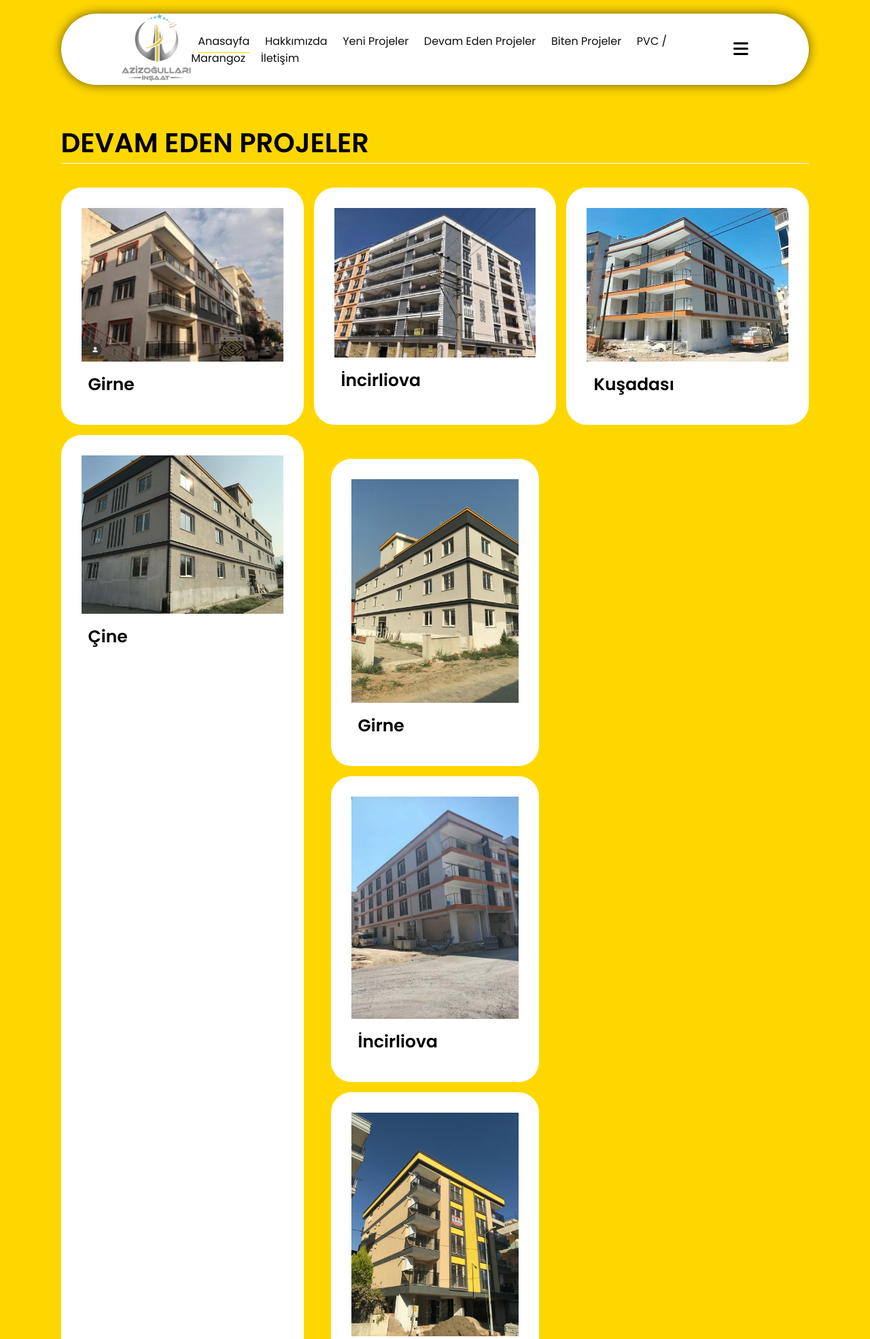
After one commit to ilaydaalacali/proje, a CodeIgniter app: page /proje/main/devam_eden_projeler in a window 1280 px wide. The commit adds this page. Shown: the top 1970 px of the page at 68% size. Run offline with CodeIgniter, Linux system fonts and the light colour scheme.

Commit message:
Navbar sayfaları eklendi

```diff
--- a/application/controllers/Main.php
+++ b/application/controllers/Main.php
@@ -11,5 +11,20 @@
         public function hakkimizda() {
             $this->load->view("hakkımızda");
         }
+        public function yeni_projeler() {
+            $this->load->view("yeni_projeler");
+        }
+        public function devam_eden_projeler() {
+            $this->load->view("devam_eden_projeler");
+        }
+        public function biten_projeler() {
+            $this->load->view("biten_projeler");
+        }
+        public function pvc_marangoz() {
+            $this->load->view("pvc_marangoz");
+        }
+        public function iletisim() {
+            $this->load->view("iletişim");
+        }
     }
 ?>
--- /dev/null
+++ b/application/views/devam_eden_projeler.php
@@ -0,0 +1,101 @@
+<!DOCTYPE html>
+<html lang="tr">
+<head>
+    <meta charset="utf-8">
+    <meta name="viewport" content="width=device-width, initial-scale=1.0">
+    <link rel="stylesheet"
+    href="https://cdnjs.cloudflare.com/ajax/libs/font-awesome/6.4.2/css/all.min.css"
+        integrity="sha512-z3gLpd7yknf1YoNbCzqRKc4qyor8gaKU1qmn+CShxbuBusANI9QpRohGBreCFkKxLhei6S9CQXFEbbKuqLg0DA=="
+        crossorigin="anonymous" referrerpolicy="no-referrer" />
+    <title>Azizoğulları İnşaat</title>
+    <link rel="shortcut icon" href="images/logo.png" type="image/x-icon">
+    <link rel="stylesheet" href="../css/style.css">
+</head>
+<body>
+        <!--! header section start -->
+        <?php $this->load->view("shared_files/_navbar")?>
+        <!--! header section end -->
+                <!--! Projeler section start -->
+    <section class="Projeler">
+        <h1 class="heading"><span>Devam Eden Projeler</span></h1>
+        <div class="box-container">
+           <div class="box">
+            <div class="box-head">
+                <img src="../images/girnemahallesi.jpg" alt="Projeler"/>
+
+                <h3>Girne</h3>
+             </div>
+
+            </div>
+
+        <div class="box">
+            <div class="box-head">
+                <img src="../images/incirliova.jpg"Projeler"/>
+
+                <h3>İncirliova</h3>
+            </div>
+
+        </div>
+        <div class="box">
+            <div class="box-head">
+                <div class="box-head">
+                    <img src="../images/kuşadası.jpg" alt="Projeler"/>
+
+                    <h3>Kuşadası</h3>
+            </div>
+
+        </div>
+
+    </div>
+    <div class="box">
+        <div class="box-head">
+            <img src="../images/çine.jpg" alt="Projeler"/>
+
+            <h3>Çine</h3>
+        </div>
+    </div>
+                   <!--! Projeler section start -->
+                   <section class="Projeler">
+
+        <div class="box-container">
+           <div class="box">
+            <div class="box-head">
+                <img src="../images/çine2.jpg" alt="Projeler"/>
+
+                <h3>Girne</h3>
+             </div>
+
+            </div>
+
+        <div class="box">
+            <div class="box-head">
+                <img src="../images/kuşadası2.jpg"Projeler"/>
+
+                <h3>İncirliova</h3>
+            </div>
+
+        </div>
+        <div class="box">
+            <div class="box-head">
+                <div class="box-head">
+                    <img src="../images/atamahallesi.jpg" alt="Projeler"/>
+
+                    <h3>Kuşadası</h3>
+            </div>
+
+        </div>
+
+    </div>
+    <div class="box">
+        <div class="box-head">
+            <img src="../images/kuşadası3.jpg" alt="Projeler"/>
+
+            <h3>Çine</h3>
+        </div>
+    </div>
+
+
+    </div>
+
+    </section>
+    <!--! Projeler section end -->
--- /dev/null
+++ b/application/views/shared_files/_navbar.php
@@ -0,0 +1,20 @@
+<header class="header">
+        <a href="#" class="logo">
+            <img src="../images/logo.png" alt="logo">
+        </a>
+        <nav class="navbar">
+            <a href="<?php echo base_url("main")?>" class="active">Anasayfa</a>
+            <a href="<?php echo base_url("main/hakkimizda")?>">Hakkımızda</a>
+            <a href="<?php echo base_url("main/yeni_projeler")?>">Yeni Projeler</a>
+            <a href="<?php echo base_url("main/devam_eden_projeler")?>">Devam Eden Projeler</a>
+            <a href="<?php echo base_url("main/biten_projeler")?>">Biten Projeler</a>
+            <a href="<?php echo base_url("main/pvc_marangoz")?>">PVC / Marangoz</a>
+            <a href="<?php echo base_url("main/iletisim")?>">İletişim</a>
+        </nav>
+
+        <div class="buttons">
+            <button>
+                <i class="fas fa-bars"></i>
+            </button>
+        </div>
+</header>
--- /dev/null
+++ b/css/hakkimizda.css
@@ -0,0 +1,3 @@
+body {
+    background-color: red;
+}
--- a/css/style.css
+++ b/css/style.css
@@ -187,6 +187,37 @@ a{
 }
 
 /*! Projeler end */
+/*! devam_eden_projeler start */
+.devam_eden_projeler .box-container{
+    display: grid;
+    grid-template-columns: repeat(auto-fit, minmax(30rem, 1fr));
+    gap: 1.5rem;
+
+}
+.devam_eden_projeler .box-container .box{
+    padding: 3rem;
+    background-color: #fff;
+    border-radius: 3rem;
+    background-color: #fff;
+    display: flex;
+    flex-direction: column;
+    align-items: flex-start;
+    object-fit: cover;
+
+}
+
+
+.devam_eden_projeler .box-container .box img{
+    width: 100%;
+    object-fit: cover;
+}
+
+.devam_eden_projeler .box-container .box h3{
+    font-size: 2.5rem;
+    padding: 1rem;
+}
+
+/*! devam_eden_projeler end */
 
 /*! Marangoz star */
 .Marangoz .box-container{
```
Also changed, not shown: application/views/admin/login.php (added, +20 -0 lines), application/views/biten_projeler.php (added, +60 -0 lines), application/views/hakkımızda.php (+37 -1 lines), application/views/iletişim.php (added, +44 -0 lines), application/views/main.php (+6 -17 lines), application/views/pvc_marangoz.php (added, +88 -0 lines), application/views/yeni_projeler.php (added, +60 -0 lines), css/devam_eden_projeler.css (added, +31 -0 lines).
